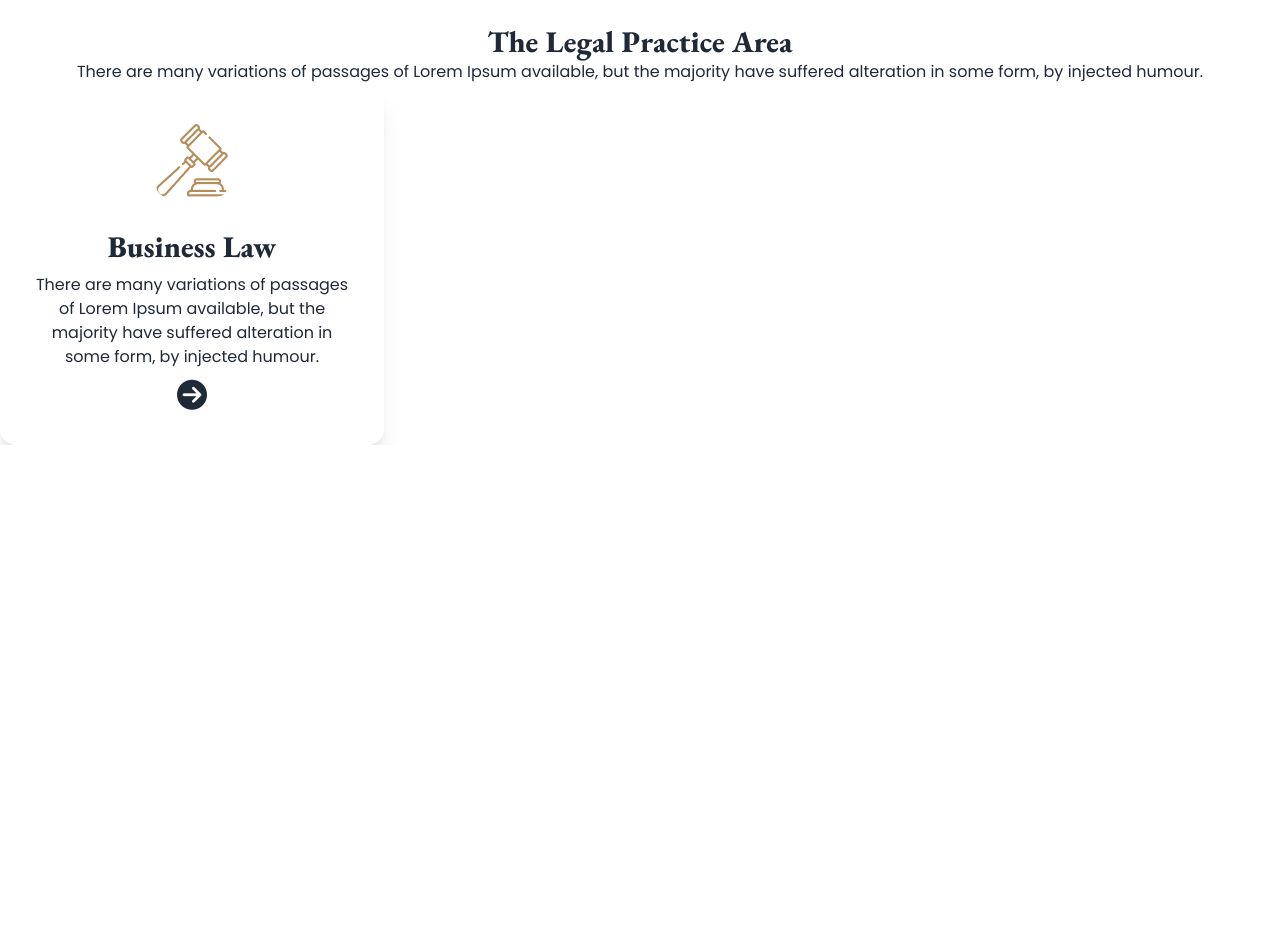
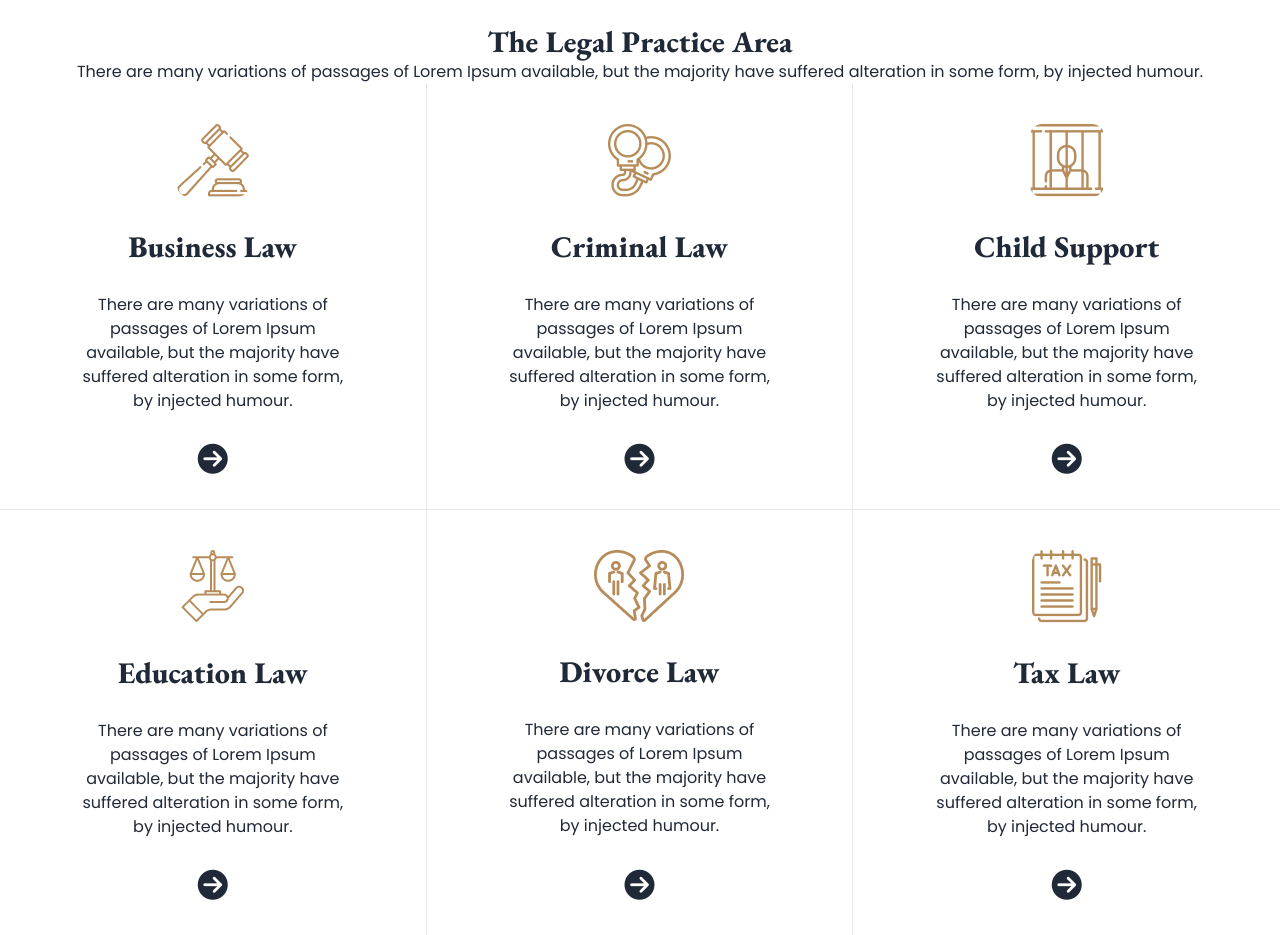
Before and after one commit to azizul96/legal-solution, a plain HTML site: page index.html in a window 1280 px wide. Shown: the part 920-1855 px from the top of the page. Before the commit the page ends 1365 px from the top, so only its background shows below. Drawn offline with nearby package versions, Linux system fonts and the light colour scheme.

Commit message:
card added

```diff
--- a/index.html
+++ b/index.html
@@ -94,13 +94,73 @@
         <section>
             <h2 class="text-3xl font-bold eb-garamond text-center">The Legal Practice Area</h2>
             <p class="font-normal text-base text-center poppins">There are many variations of passages of Lorem Ipsum available, but the majority have suffered alteration in some form, by injected humour.</p>
-            <div class="">
-                <div class="card w-96 bg-base-100 shadow-xl">
+            <div class=" grid grid-cols-1 md:grid-cols-2 lg:grid-cols-3">
+                <div class="card lg:px-12 border-r border-b rounded-none">
                     <figure class="px-10 pt-10">
                       <img src="./images/business.png" alt="" class="rounded-xl" />
                     </figure>
-                    <div class="card-body items-center text-center">
+                    <div class="card-body items-center text-center space-y-5">
                       <h2 class="text-3xl font-bold eb-garamond text-center">Business Law</h2>
+                      <p class="font-normal text-base text-center poppins">There are many variations of passages of Lorem Ipsum available, but the majority have suffered alteration in some form, by injected humour.</p>
+                      <div class="card-actions">
+                        <i class="fa-solid fa-circle-arrow-right text-3xl "></i>
+                      </div>
+                    </div>
+                  </div>
+                <div class="card lg:px-12 border-r border-b rounded-none ">
+                    <figure class="px-10 pt-10">
+                      <img src="./images/criminal.png" alt="" class="rounded-xl" />
+                    </figure>
+                    <div class="card-body items-center text-center space-y-5">
+                      <h2 class="text-3xl font-bold eb-garamond text-center">Criminal Law</h2>
+                      <p class="font-normal text-base text-center poppins">There are many variations of passages of Lorem Ipsum available, but the majority have suffered alteration in some form, by injected humour.</p>
+                      <div class="card-actions">
+                        <i class="fa-solid fa-circle-arrow-right text-3xl "></i>
+                      </div>
+                    </div>
+                  </div>
+                <div class="card lg:px-12 border-b rounded-none">
+                    <figure class="px-10 pt-10">
+                      <img src="./images/child.png" alt="" class="rounded-xl" />
+                    </figure>
+                    <div class="card-body items-center text-center space-y-5">
+                      <h2 class="text-3xl font-bold eb-garamond text-center">Child Support</h2>
+                      <p class="font-normal text-base text-center poppins">There are many variations of passages of Lorem Ipsum available, but the majority have suffered alteration in some form, by injected humour.</p>
+                      <div class="card-actions">
+                        <i class="fa-solid fa-circle-arrow-right text-3xl "></i>
+                      </div>
+                    </div>
+                  </div>
+                <div class="card lg:px-12 border-r rounded-none ">
+                    <figure class="px-10 pt-10">
+                      <img src="./images/education.png" alt="" class="rounded-xl" />
+                    </figure>
+                    <div class="card-body items-center text-center space-y-5">
+                      <h2 class="text-3xl font-bold eb-garamond text-center">Education Law</h2>
+                      <p class="font-normal text-base text-center poppins">There are many variations of passages of Lorem Ipsum available, but the majority have suffered alteration in some form, by injected humour.</p>
+                      <div class="card-actions">
+                        <i class="fa-solid fa-circle-arrow-right text-3xl "></i>
+                      </div>
+                    </div>
+                  </div>
+                <div class="card lg:px-12 border-r rounded-none">
+                    <figure class="px-10 pt-10">
+                      <img src="./images/divorce.png" alt="" class="rounded-xl" />
+                    </figure>
+                    <div class="card-body items-center text-center space-y-5">
+                      <h2 class="text-3xl font-bold eb-garamond text-center">Divorce Law</h2>
+                      <p class="font-normal text-base text-center poppins">There are many variations of passages of Lorem Ipsum available, but the majority have suffered alteration in some form, by injected humour.</p>
+                      <div class="card-actions">
+                        <i class="fa-solid fa-circle-arrow-right text-3xl "></i>
+                      </div>
+                    </div>
+                  </div>
+                <div class="card lg:px-12 rounded-none">
+                    <figure class="px-10 pt-10">
+                      <img src="./images/tax.png" alt="" class="rounded-xl" />
+                    </figure>
+                    <div class="card-body items-center text-center space-y-5">
+                      <h2 class="text-3xl font-bold eb-garamond text-center">Tax Law</h2>
                       <p class="font-normal text-base text-center poppins">There are many variations of passages of Lorem Ipsum available, but the majority have suffered alteration in some form, by injected humour.</p>
                       <div class="card-actions">
                         <i class="fa-solid fa-circle-arrow-right text-3xl "></i>
```
